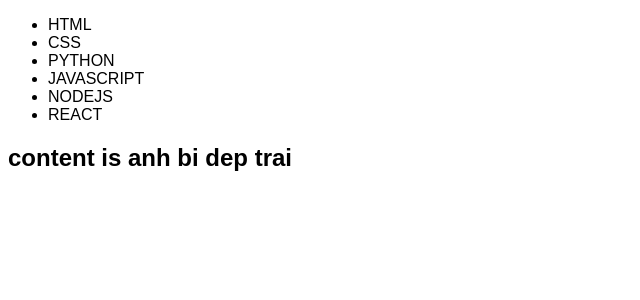
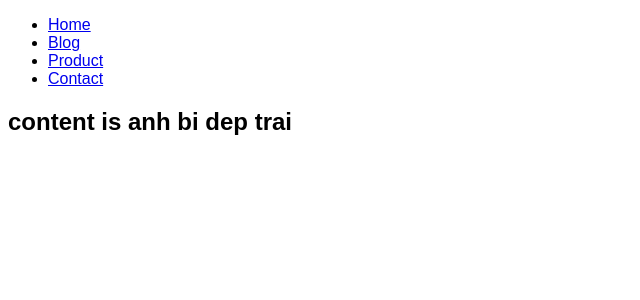
Before and after one commit to leanhtuan19597/demodj, a Django app: page / in a window 1280 px wide. Shown: the top 300 px of the page, without its empty margins (0-640 px from the left). Run offline with Django 3.2, Linux system fonts and the light colour scheme.

Commit message:
edit file

```diff
--- a/home/templates/home/page.html
+++ b/home/templates/home/page.html
@@ -8,12 +8,10 @@
 <body>
 	<div class="menu">
 		<ul>
-			<li>HTML</li>
-			<li>CSS</li>
-			<li>PYTHON</li>
-			<li>JAVASCRIPT</li>
-			<li>NODEJS</li>
-			<li>REACT</li>
+			<li><a href="#">Home</a></li>
+			<li><a href="#">Blog</a></li>
+			<li><a href="#">Product</a></li>
+			<li><a href="#">Contact</a></li>
 		</ul>
 	</div>
 	<div class="content">
```
